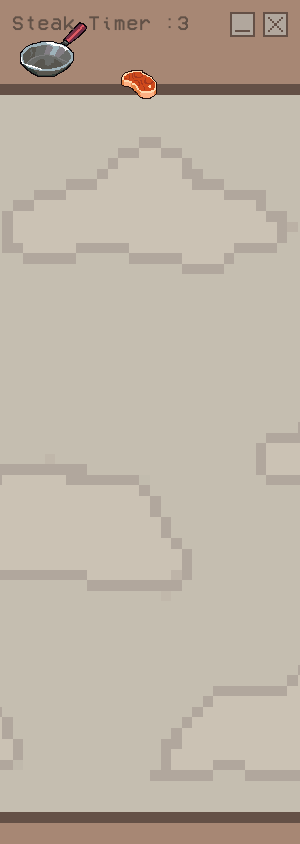
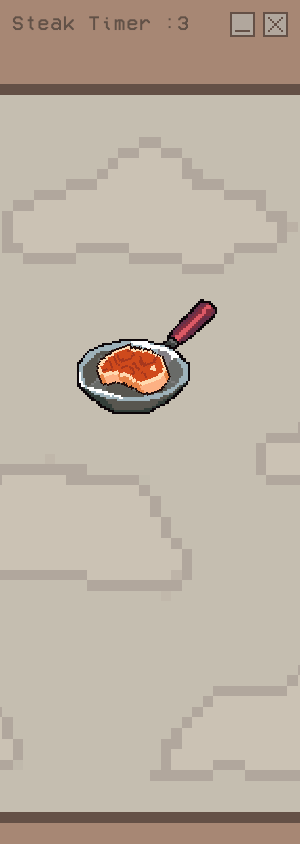
Before and after one commit to tinabyte/cute-steak-timer, an Electron app: page src/index.html in a window 300 px wide. Drawn offline with Linux system fonts and the light colour scheme.

Commit message:
added frying-pan asset and aligned it with steak for a cooking timer view

```diff
--- a/src/index.css
+++ b/src/index.css
@@ -231,10 +231,53 @@ body {
 
 .steak-btn:hover img {
   transform: scale(1.15);
-  opacity: 0.8;
+  /* opacity: 0.8; */
 }
 
 .steak-btn:active img {
   transform: scale(1.05);
-  opacity: 0.6;
+  /* opacity: 0.6; */
 }
+
+.timer-view {
+  position: absolute;
+  top: 80%;
+  left: 50%;
+  transform: translate(-50%, -50%);
+  z-index: 100;
+  width: 100%;
+  height: 100%;
+  display: flex;
+  align-items: center;
+  justify-content: center;
+}
+
+.cooking-container {
+  position: relative;
+  display: flex;
+  align-items: center;
+  justify-content: center;
+}
+
+.frying-pan {
+  image-rendering: pixelated;
+  image-rendering: -moz-crisp-edges;
+  image-rendering: crisp-edges;
+  width: 230px;
+  height: auto;
+  z-index: 1;
+  position: relative;
+}
+
+.cooking-steak {
+  image-rendering: pixelated;
+  image-rendering: -moz-crisp-edges;
+  image-rendering: crisp-edges;
+  width: 95px;
+  height: auto;
+  position: absolute;
+  top: 50%;
+  left: 45%;
+  transform: translate(-52%, -45%) rotate(-20deg);
+  z-index: 2;
+}
```
